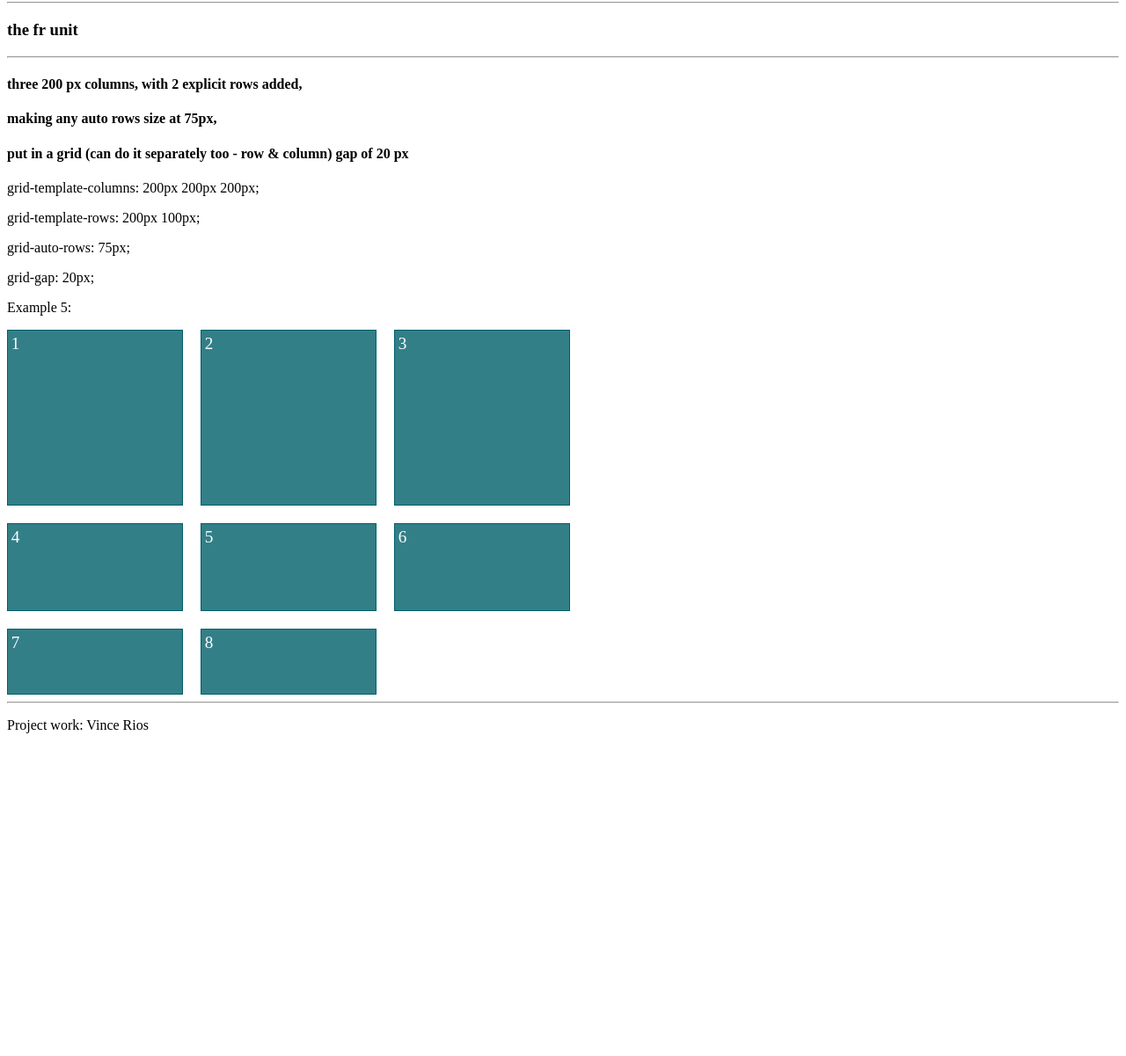
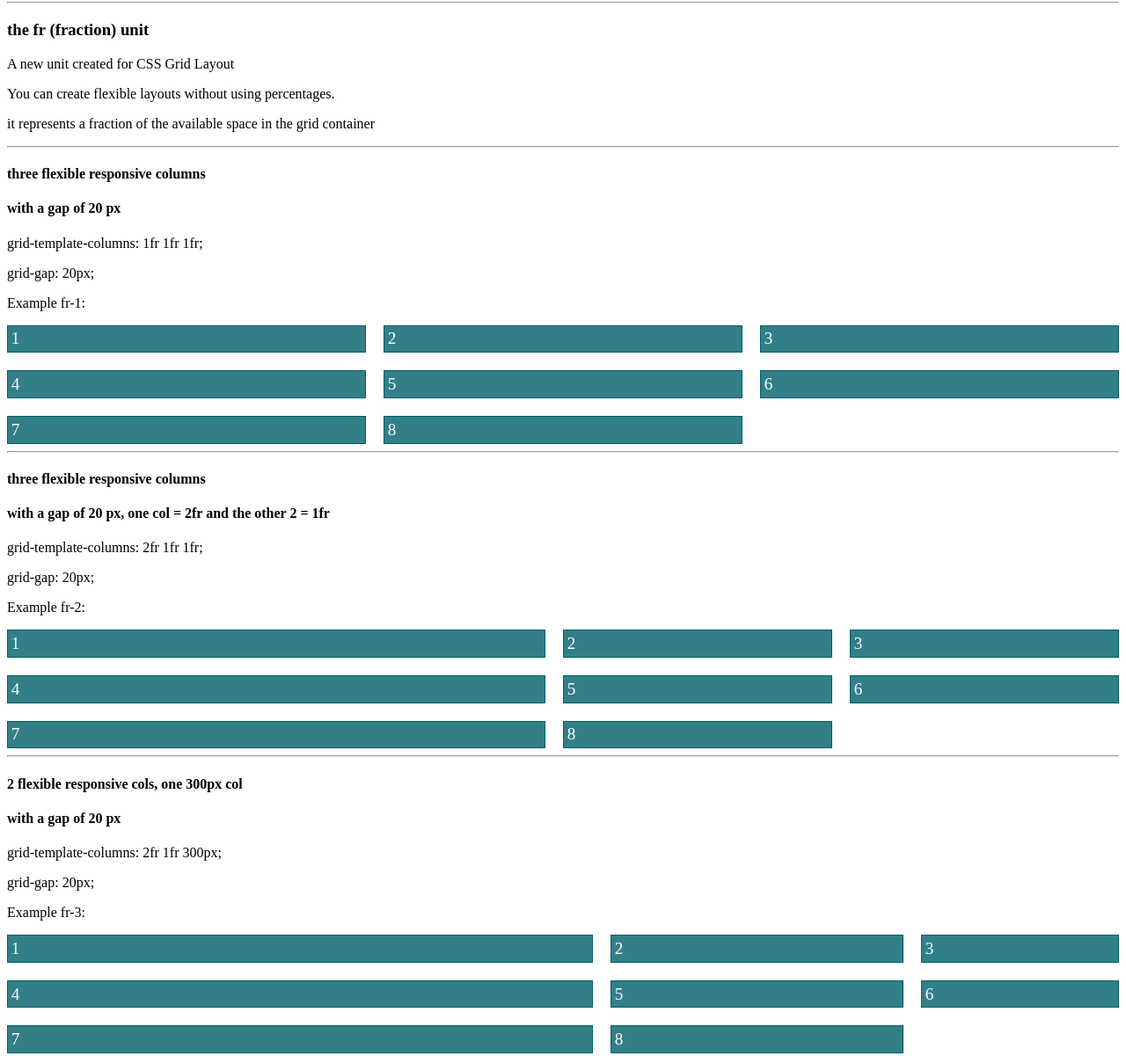
Before and after one commit to rivermanvr/css_grid_experiments, a plain HTML site: page public/html/simpleGrid_SU.html in a window 1280 px wide. Shown: the part 3397-4598 px from the top of the page at 88% size. Before the commit the page ends 4247 px from the top, so only its background shows below. Drawn offline with Linux system fonts and the light colour scheme.

Commit message:
fr examples

```diff
--- a/public/css/simpleGrid_SU.css
+++ b/public/css/simpleGrid_SU.css
@@ -45,7 +45,9 @@
   grid-template-columns: 200px 200px 200px;
   grid-template-rows: 200px 100px;
   grid-auto-rows: 75px;
-  grid-gap: 20px; }
+  grid-gap: 20px;
+}
+
 
 /* frUnit class items - fraction unit/reponsive tracks */
 .gridfr {
@@ -60,6 +62,7 @@
   display: grid;
   grid-template-columns: 2fr 1fr 225px;
   grid-gap: 20px; }
+
 
   /* repeating notation */
 .gridrn {
--- a/public/html/simpleGrid_SU.html
+++ b/public/html/simpleGrid_SU.html
@@ -118,20 +118,55 @@
       <div>8</div>
     </div>
 
+<!-- ----------------------------------------------------- -->
 
     <br />
     <hr />
-    <h3>the fr unit</h3>
+    <h3>the fr (fraction) unit</h3>
+    <p>A new unit created for CSS Grid Layout</p>
+    <p>You can create flexible layouts without using percentages.</p>
+    <p>it represents a fraction of the available space in the grid container</p>
     <hr />
-    <h4>three 200 px columns, with 2 explicit rows added,</h4>
-    <h4>making any auto rows size at 75px,</h4>
-    <h4>put in a grid (can do it separately too - row & column) gap of 20 px</h4>
-    <p>grid-template-columns: 200px 200px 200px;</p>
-    <p>grid-template-rows: 200px 100px;</p>
-    <p>grid-auto-rows: 75px;</p>
+    <h4>three flexible responsive columns</h4>
+    <h4>with a gap of 20 px</h4>
+    <p>grid-template-columns: 1fr 1fr 1fr;</p>
     <p>grid-gap: 20px;</p>
-    <p>Example 5:</p>
-    <div class="grid grid5">
+    <p>Example fr-1:</p>
+    <div class="grid gridfr">
+      <div>1</div>
+      <div>2</div>
+      <div>3</div>
+      <div>4</div>
+      <div>5</div>
+      <div>6</div>
+      <div>7</div>
+      <div>8</div>
+    </div>
+
+    <hr />
+    <h4>three flexible responsive columns</h4>
+    <h4>with a gap of 20 px, one col = 2fr and the other 2 = 1fr</h4>
+    <p>grid-template-columns: 2fr 1fr 1fr;</p>
+    <p>grid-gap: 20px;</p>
+    <p>Example fr-2:</p>
+    <div class="grid gridfr2">
+      <div>1</div>
+      <div>2</div>
+      <div>3</div>
+      <div>4</div>
+      <div>5</div>
+      <div>6</div>
+      <div>7</div>
+      <div>8</div>
+    </div>
+
+    <hr />
+    <h4>2 flexible responsive cols, one 300px col</h4>
+    <h4>with a gap of 20 px</h4>
+    <p>grid-template-columns: 2fr 1fr 300px;</p>
+    <p>grid-gap: 20px;</p>
+    <p>Example fr-3:</p>
+    <div class="grid gridfr3">
       <div>1</div>
       <div>2</div>
       <div>3</div>
@@ -150,6 +185,9 @@
 
 
 
+
+
+
     <footer class="footer">
       <div class="container">
         <hr />
```
